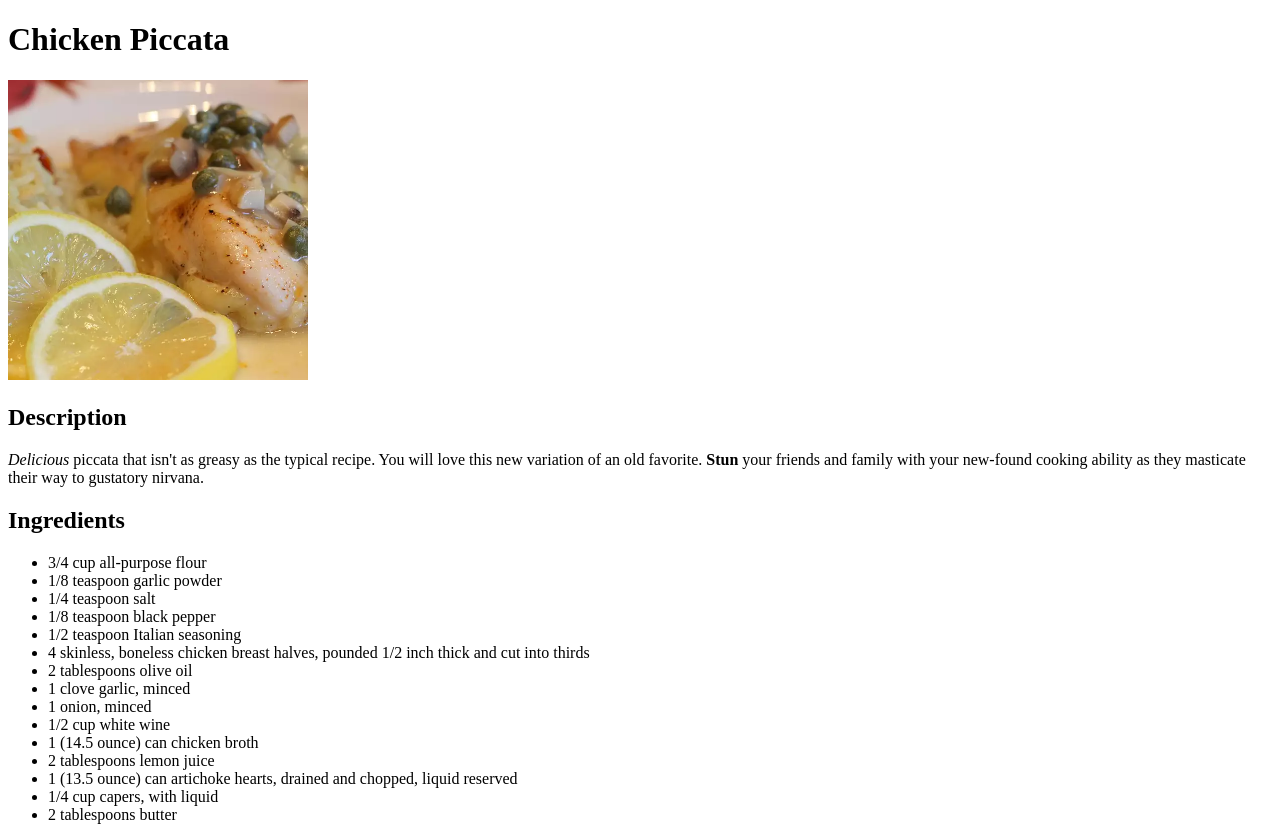
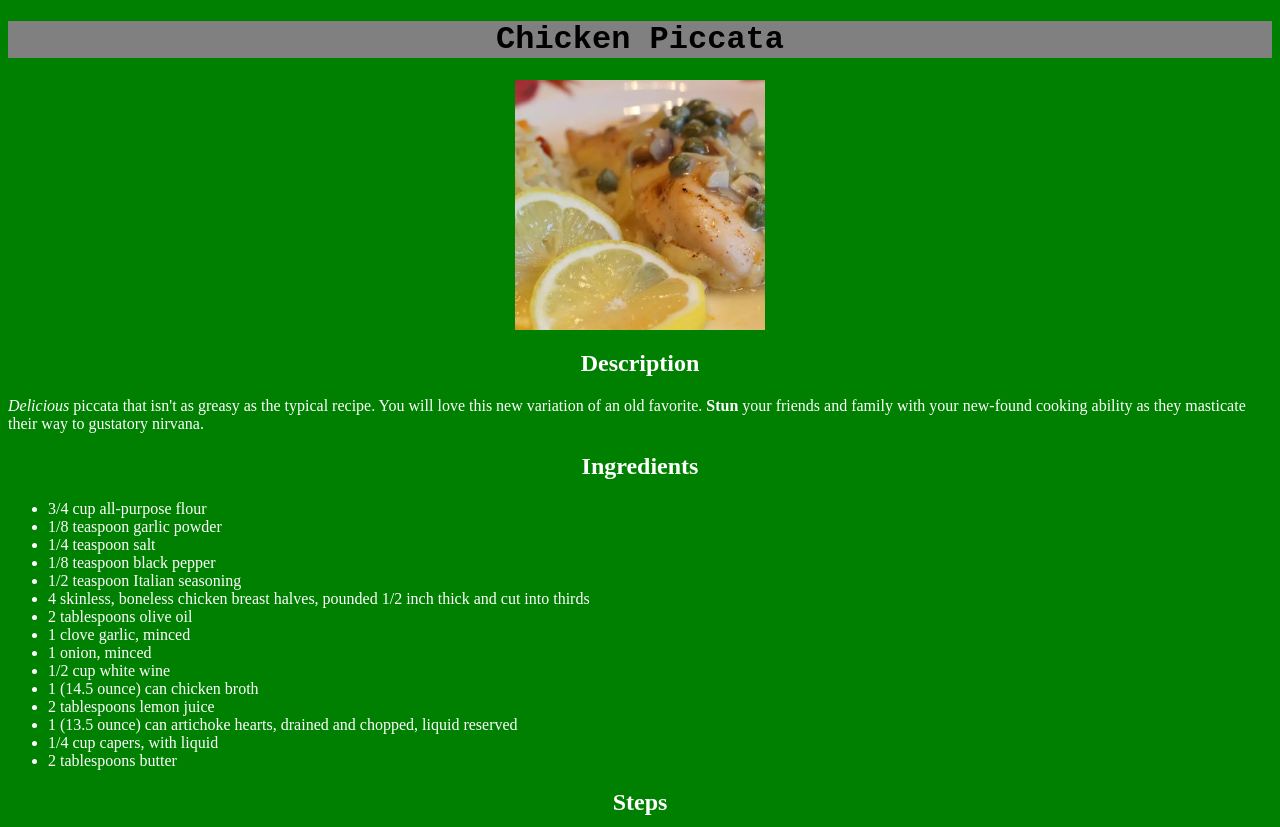
Before and after one commit to crumply/odin-recipes, a plain HTML site: page recipes/chicken-piccata.html in a window 1280 px wide. Shown: the top 827 px of the page. Drawn offline with Linux system fonts and the light colour scheme.

Commit message:
Add external CSS

```diff
--- a/recipes/chicken-piccata.html
+++ b/recipes/chicken-piccata.html
@@ -3,6 +3,8 @@
     <head>
         <meta charset="UTF-8">
         <title>Odin Recipes | Chicken Piccata</title>
+
+        <link rel="stylesheet" href="../style.css">
     </head>
 
     <body>
--- /dev/null
+++ b/style.css
@@ -0,0 +1,29 @@
+h1 {
+  font-family: Monospace, sans-serif;
+  font-weight: bold;
+  color: black;
+  background-color: grey;
+  text-align: center;
+}
+
+img {
+  height: auto;
+  width: 250px;
+  margin-left: auto;
+  margin-right: auto;
+  display: block;
+}
+
+h2 {
+    text-align: center;
+}
+
+body  {
+    background-color: green;
+    color: white;
+}
+
+a {
+  font-size: 60px;
+  font-family: Monospace;
+}
```
Also changed, not shown: index.html (+2 -0 lines), recipes/grilled-cheese.html (+2 -0 lines), recipes/spaghetti.html (+2 -0 lines).
